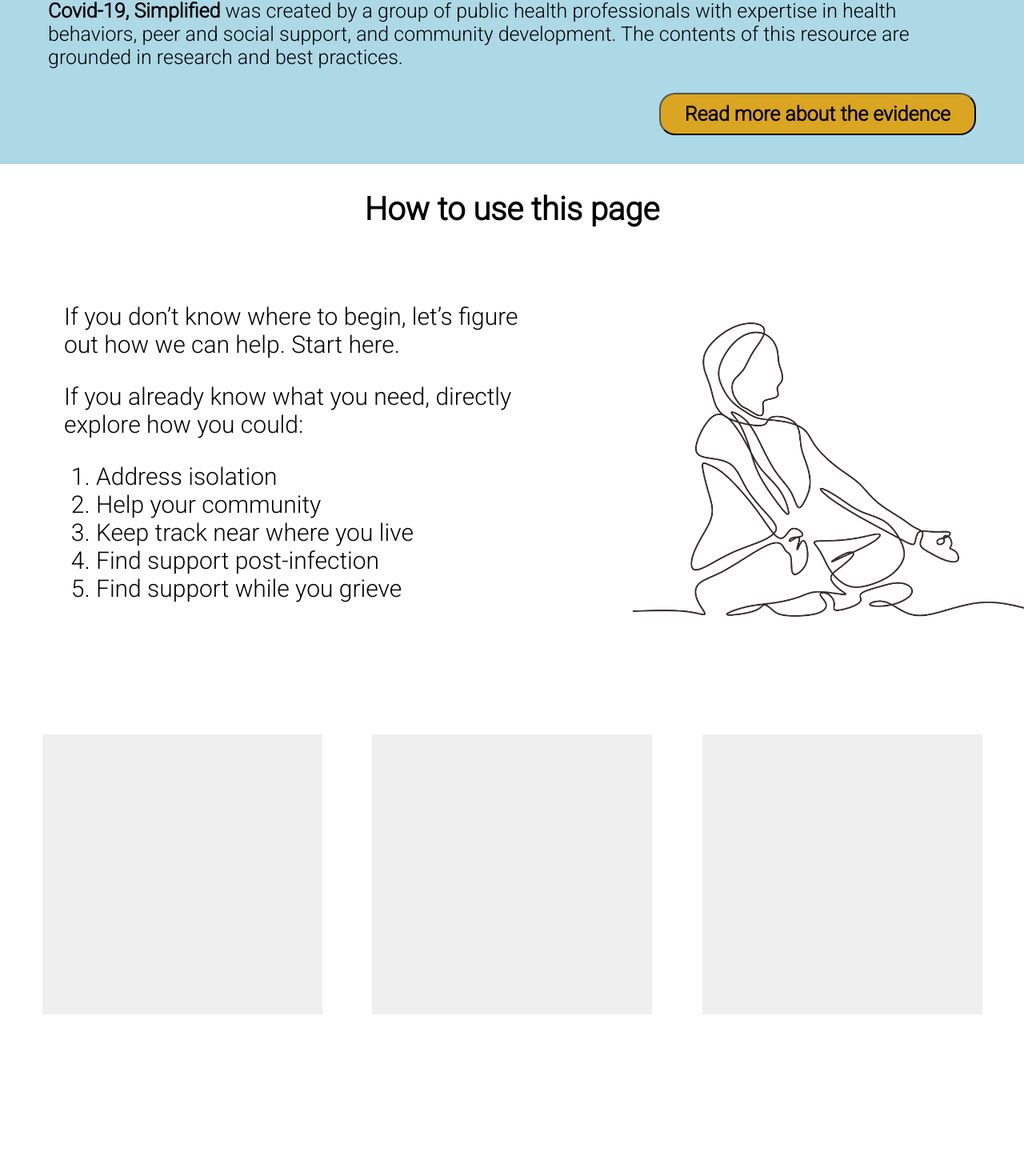
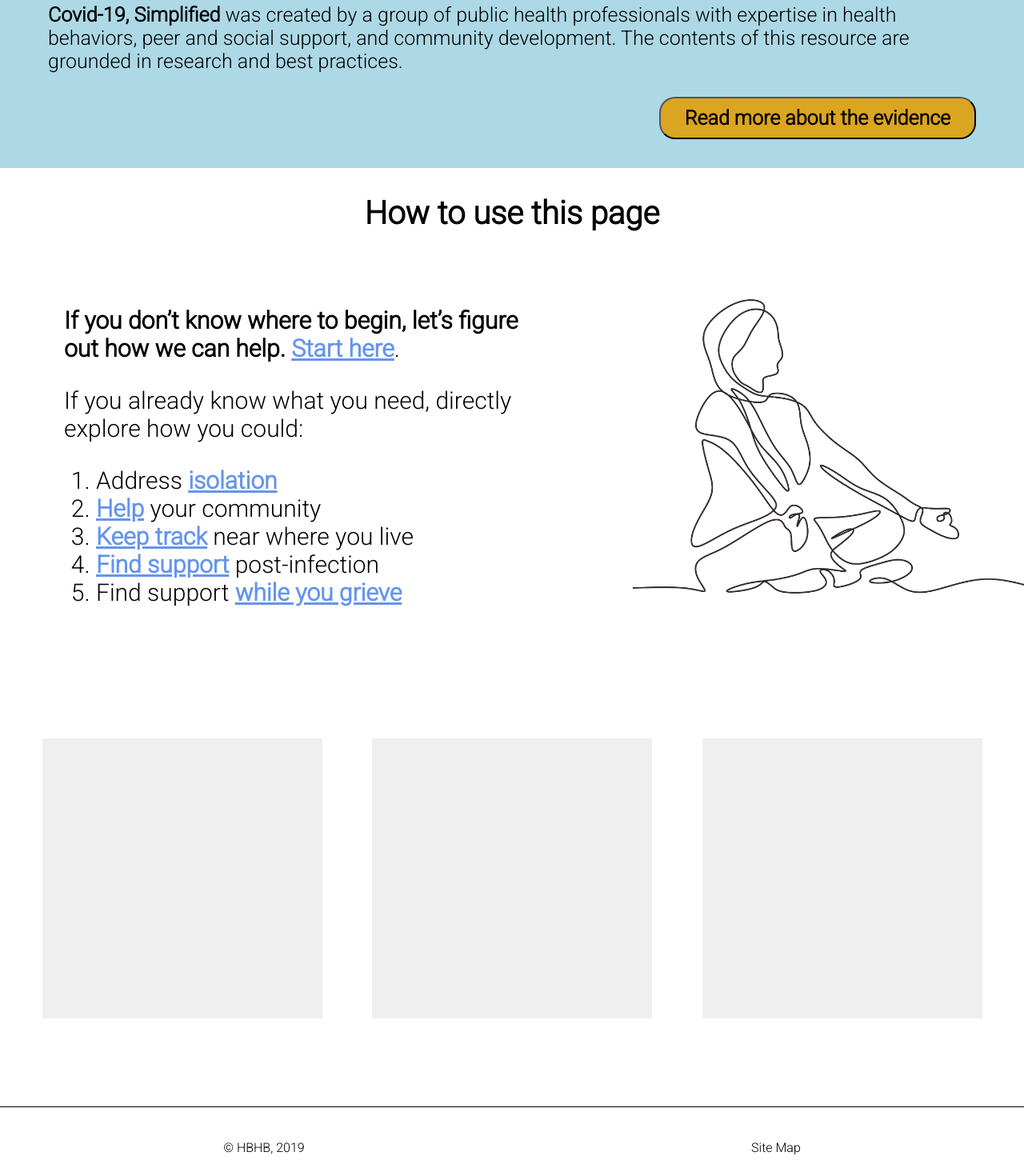
Before and after one commit to alexiscameronfrankel/covid19, a React (Create React App) app: page / in a window 1280 px wide. Shown: the part 925-2395 px from the top of the page at 80% size. Before the commit the page ends 2203 px from the top, so only its background shows below. Built offline with nearby package versions, Linux system fonts and the light colour scheme.

Commit message:
desktop version completed

```diff
--- a/src/App.css
+++ b/src/App.css
@@ -131,11 +131,11 @@ nav ul li.btn {
 /*--------START SECTION STYLES IN HOME.JS--------------*/
 
 #start {
-  padding-top: 30px;
+  padding-top: 35px;
   height: 75vh;
   background-image:url('/./startpic.png');
   background-color:white;
-  background-size: 50%;
+  background-size: 60%;
   background-position: right;
   background-repeat: no-repeat;
 }
@@ -163,6 +163,7 @@ nav ul li.btn {
 
   #start article{
     font-size: 18px;
+    margin-top: 100px;
   }
   #start{
     background-image:none;
@@ -213,17 +214,17 @@ nav ul li.btn {
 @media all and (max-width: 990px){
 
   #about_home article{
-    font-size:13px;
+    font-size:16px;
   }
   #about_home h1{
-    font-size: 17px;
+    font-size: 19px;
   }
   #about_home_btn{
     font-size: 13px;
   }
 }
 
-/*-------------------------------------SECTION 3 START------------------------------*/
+/*-------------------------------------SECTION 3 + 4 START------------------------------*/
 
 #how_to{
   height:670px;
@@ -239,6 +240,7 @@ nav ul li.btn {
   width: 42%;
   height:42%;
   margin-right: -30px;
+  margin-top: -34px;
 }
 
 #how_to article{
@@ -252,6 +254,12 @@ nav ul li.btn {
   padding:10px 60px;
 }
 
+.how_to_links a{
+  color:cornflowerblue;
+  text-decoration: underline;
+  font-weight: 900;
+}
+/*-- square and resources are for those resource blocks-*/
 .square{
   height: 350px;
   width: 350px;
@@ -266,5 +274,33 @@ nav ul li.btn {
 
 @media all and (max-width: 990px){
 
+  #how_to{
+    height:500px;
+  }
 
+  #resources{
+    display: flex;
+    flex-direction: column;
+    align-items: center;
+  }
+
+  #how_to div {
+    font-size: 20px;
+  }
+
+  #yogagirl {
+    display: none;
+  }
 }
+
+/*---------------------------------------------------- SECTION 5 START -----------------------------------------*/
+
+#footer{
+  height:100px;
+  background-color:white;
+  border-top: black 1px solid;
+  margin-top: 100px;
+  display: flex;
+  justify-content: space-around;
+  align-items: center;
+}
--- a/src/App.js
+++ b/src/App.js
@@ -2,6 +2,7 @@ import React from 'react';
 import './App.css';
 import Navbar from './components/Navbar';
 import Home from './components/Home';
+import Footer from './components/Footer';
 import {Switch, Route} from "react-router-dom";
 
 function App() {
@@ -12,7 +13,7 @@ function App() {
           <Route exact path="/" render={props => <Home {...props} />}/> {/* says if url is homepage (/) then just show the home */}
 
       </Switch>
-
+      <Footer/>
     </div>
   );
 }
--- a/src/components/Footer.js
+++ b/src/components/Footer.js
@@ -0,0 +1,16 @@
+import React, { Component } from 'react';
+
+class Footer extends Component {
+    render() {
+        return (
+            <section>
+                <section id="footer">
+                    <span>© HBHB, 2019</span>
+                    <span>Site Map</span>
+                </section>
+            </section>
+        );
+    }
+}
+
+export default Footer;
--- a/src/components/Home.js
+++ b/src/components/Home.js
@@ -31,14 +31,14 @@ class Home extends Component {
                 <h1>How to use this page</h1>
                     <article>
                     <div>
-                    <p>If you don’t know where to begin, let’s figure out how we can help. Start here.</p>
+                    <p><strong>If you don’t know where to begin, let’s figure out how we can help. </strong><span className="how_to_links"><a href="#">Start here</a></span>.</p>
                     <p>If you already know what you need, directly explore how you could:</p>
                     <ol>
-                        <li>Address isolation</li>
-                        <li>Help your community</li>
-                        <li>Keep track near where you live</li>
-                        <li>Find support post-infection</li>
-                        <li>Find support while you grieve</li>
+                        <li>Address <span className="how_to_links"><a href="#">isolation</a></span></li>
+                        <li><span className="how_to_links"><a href="#">Help</a></span> your community</li>
+                        <li><span className="how_to_links"><a href="#">Keep track</a></span> near where you live</li>
+                        <li><span className="how_to_links"><a href="#">Find support</a></span> post-infection</li>
+                        <li>Find support <span className="how_to_links"><a href="#"> while you grieve</a></span></li>
                     </ol>
                     </div>
                     <img src="./3rdsection.png" alt="cartoon girl doing yoga" id="yogagirl" />
@@ -48,7 +48,6 @@ class Home extends Component {
                 <div className="square"></div>
                 <div className="square"></div>
                 <div className="square"></div>
-
               </section>
             </>
         );
```
